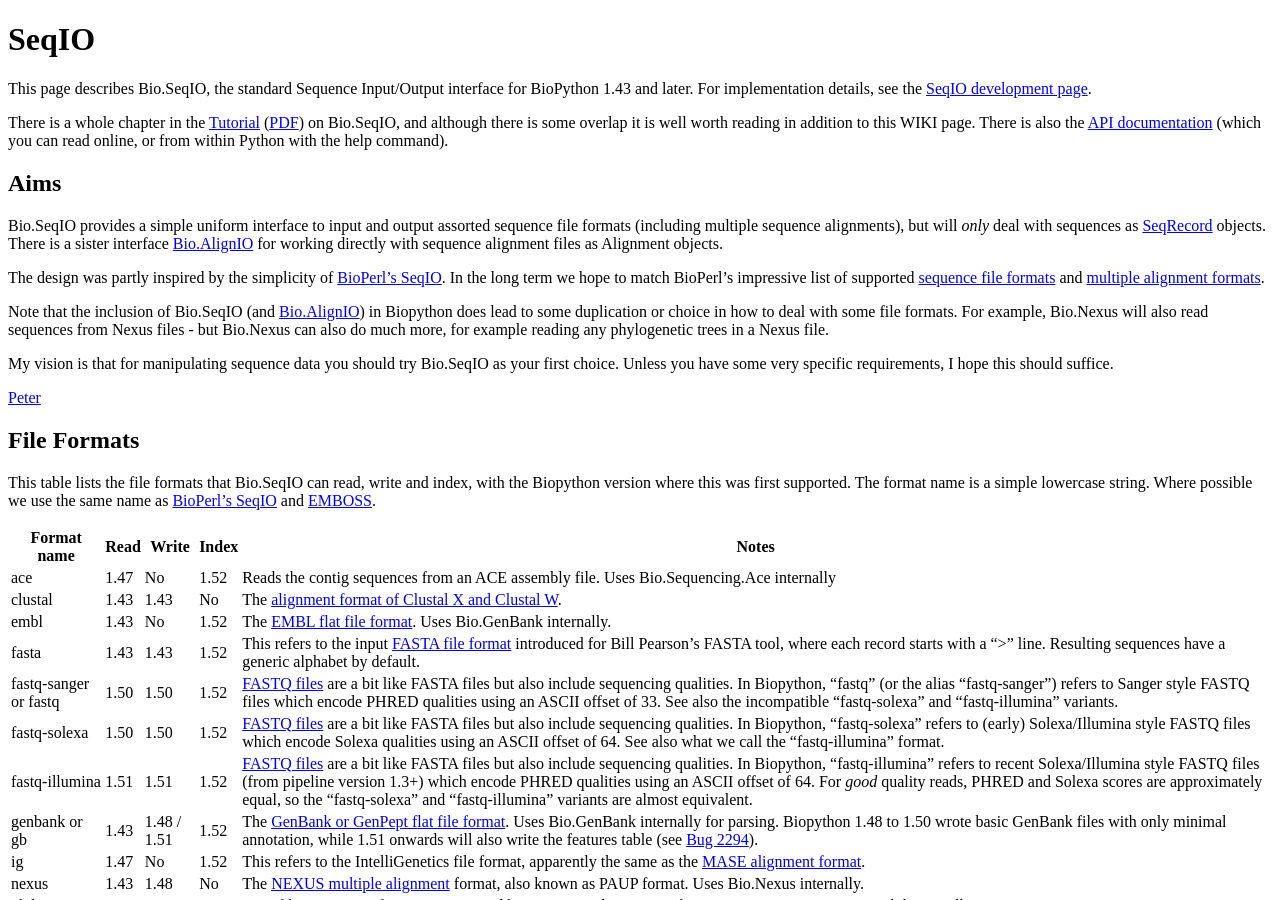
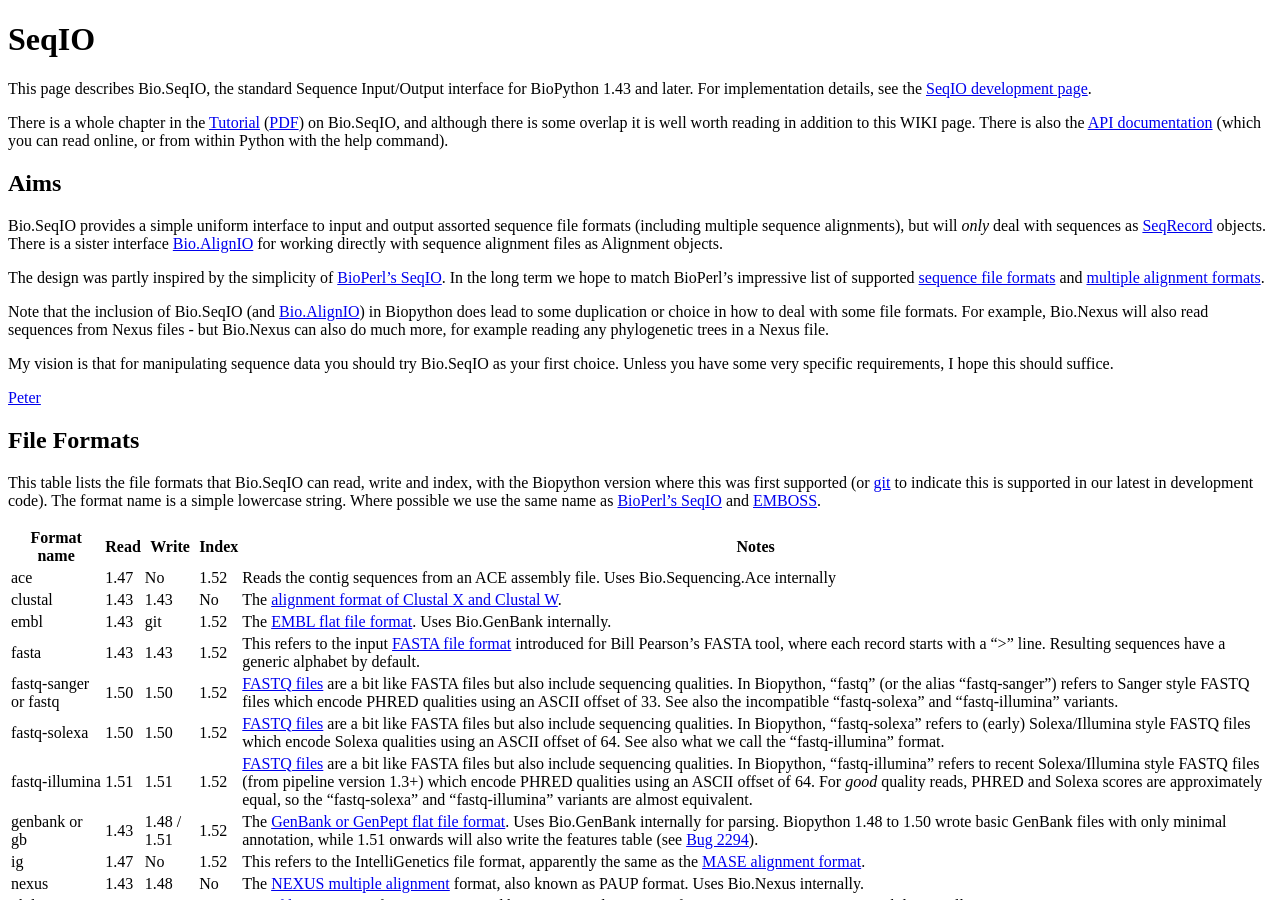
Before and after one commit to biopython/biopython.github.io, a Jekyll site: the page built from wiki/SeqIO.md, in a window 1280 px wide and 900 px high. Built offline with Jekyll 4.4.1, drawn with Linux system fonts in a browser that asks for light colours.

Commit message:
/* File Formats */ EMBL output in git repository now

```diff
--- a/wiki/SeqIO.md
+++ b/wiki/SeqIO.md
@@ -49,16 +49,18 @@ File Formats
 ------------
 
 This table lists the file formats that Bio.SeqIO can read, write and
-index, with the Biopython version where this was first supported. The
-format name is a simple lowercase string. Where possible we use the same
-name as [BioPerl's SeqIO](bp:HOWTO:SeqIO#Formats "wikilink") and
+index, with the Biopython version where this was first supported (or
+[git](git "wikilink") to indicate this is supported in our latest in
+development code). The format name is a simple lowercase string. Where
+possible we use the same name as [BioPerl's
+SeqIO](bp:HOWTO:SeqIO#Formats "wikilink") and
 [EMBOSS](http://emboss.sourceforge.net/docs/themes/SequenceFormats.html).
 
 | Format name           | Read | Write       | Index | Notes                                                                                                                                                                                                                                                                                                                                                                                                                                                     |
 |-----------------------|------|-------------|-------|-----------------------------------------------------------------------------------------------------------------------------------------------------------------------------------------------------------------------------------------------------------------------------------------------------------------------------------------------------------------------------------------------------------------------------------------------------------|
 | ace                   | 1.47 | No          | 1.52  | Reads the contig sequences from an ACE assembly file. Uses Bio.Sequencing.Ace internally                                                                                                                                                                                                                                                                                                                                                                  |
 | clustal               | 1.43 | 1.43        | No    | The [alignment format of Clustal X and Clustal W](bp:ClustalW_multiple_alignment_format "wikilink").                                                                                                                                                                                                                                                                                                                                                      |
-| embl                  | 1.43 | No          | 1.52  | The [EMBL flat file format](bp:EMBL_sequence_format "wikilink"). Uses Bio.GenBank internally.                                                                                                                                                                                                                                                                                                                                                             |
+| embl                  | 1.43 | git         | 1.52  | The [EMBL flat file format](bp:EMBL_sequence_format "wikilink"). Uses Bio.GenBank internally.                                                                                                                                                                                                                                                                                                                                                             |
 | fasta                 | 1.43 | 1.43        | 1.52  | This refers to the input [FASTA file format](bp:FASTA_sequence_format "wikilink") introduced for Bill Pearson's FASTA tool, where each record starts with a "&gt;" line. Resulting sequences have a generic alphabet by default.                                                                                                                                                                                                                          |
 | fastq-sanger or fastq | 1.50 | 1.50        | 1.52  | [FASTQ files](http://en.wikipedia.org/wiki/FASTQ_format) are a bit like FASTA files but also include sequencing qualities. In Biopython, "fastq" (or the alias "fastq-sanger") refers to Sanger style FASTQ files which encode PHRED qualities using an ASCII offset of 33. See also the incompatible "fastq-solexa" and "fastq-illumina" variants.                                                                                                       |
 | fastq-solexa          | 1.50 | 1.50        | 1.52  | [FASTQ files](http://en.wikipedia.org/wiki/FASTQ_format) are a bit like FASTA files but also include sequencing qualities. In Biopython, "fastq-solexa" refers to (early) Solexa/Illumina style FASTQ files which encode Solexa qualities using an ASCII offset of 64. See also what we call the "fastq-illumina" format.                                                                                                                                 |
```
Also changed, not shown: 1 other file.
